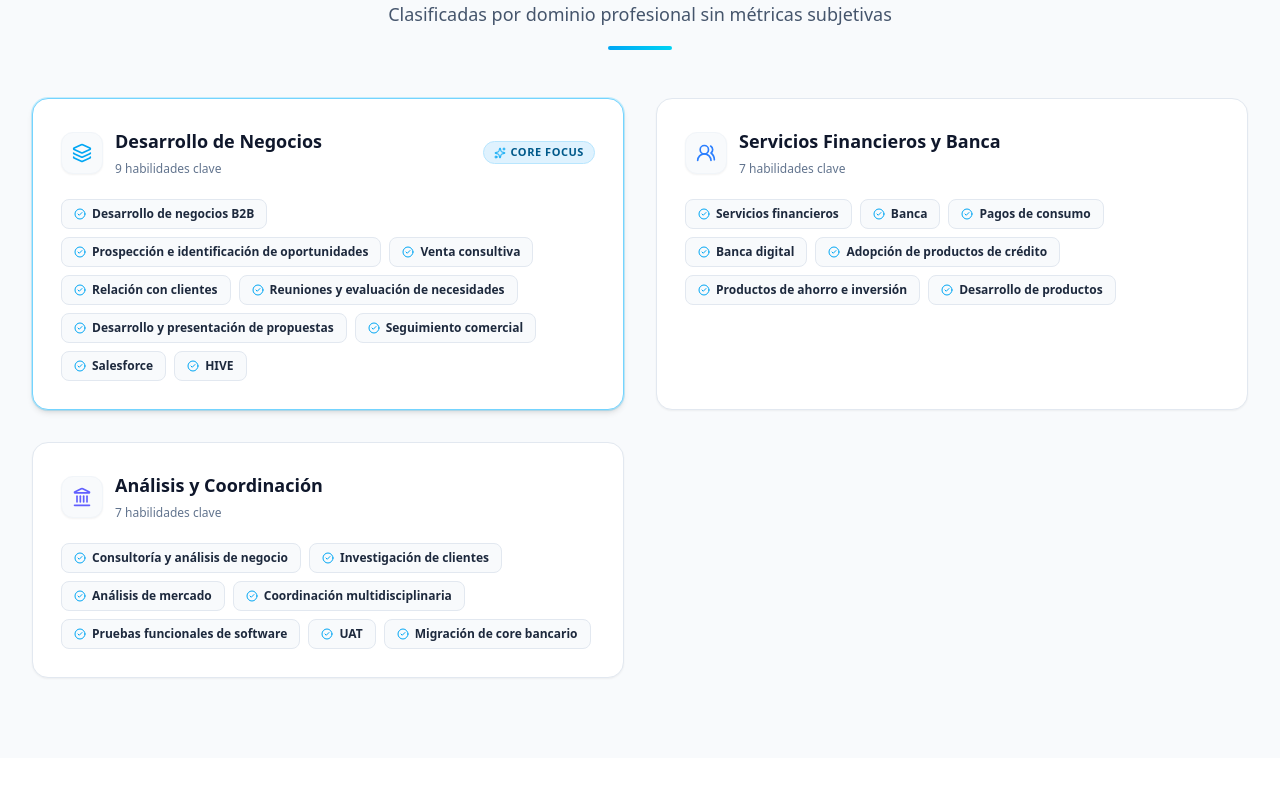
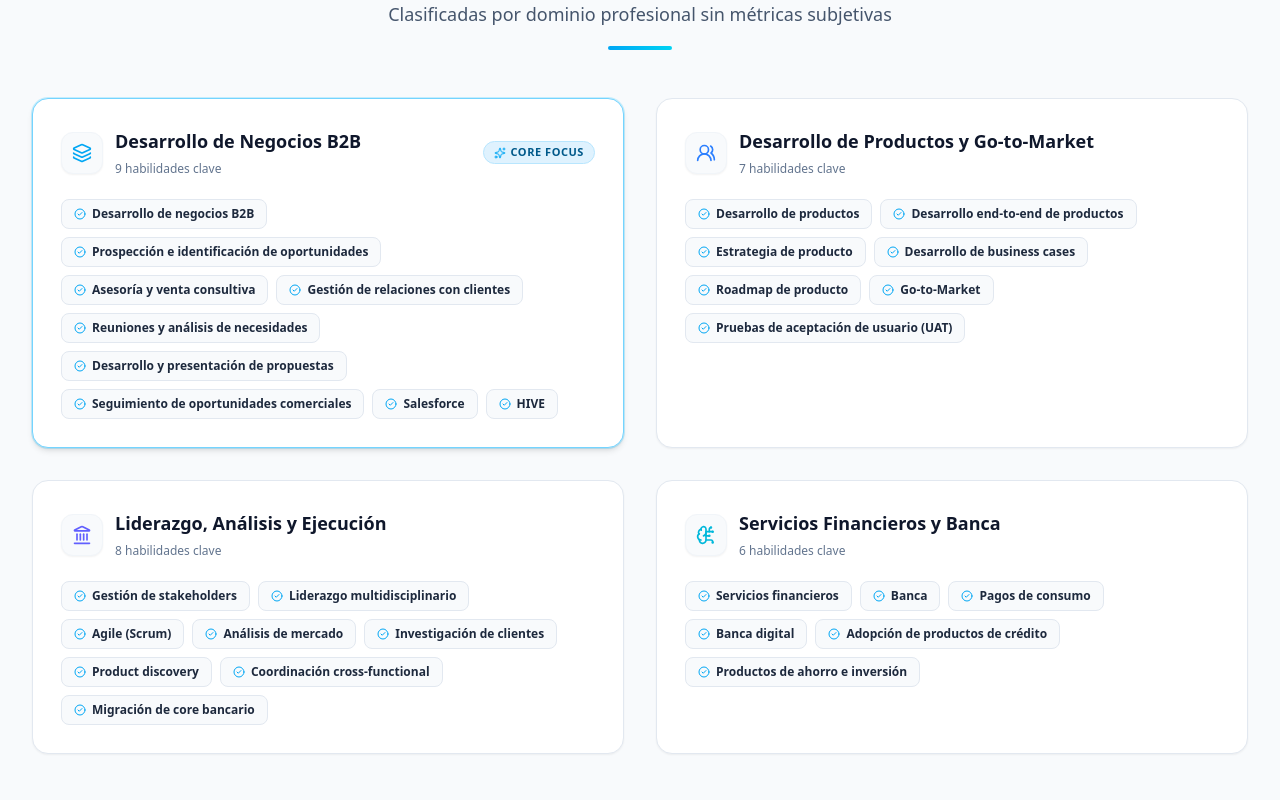
Before and after one commit to gerardopedroza/CVGerardo, a Next.js app: page / in a window 1280 px wide. Shown: the part 7600-8400 px from the top of the page. Built offline with nearby package versions, Linux system fonts and the light colour scheme.

Commit message:
Align skills with updated CV

```diff
--- a/src/data/cvData.ts
+++ b/src/data/cvData.ts
@@ -474,18 +474,43 @@ export const cvData = {
     ],
     skillGroups: [
     {
-        "category": "Desarrollo de Negocios",
+        "category": "Desarrollo de Negocios B2B",
         "highlight": true,
         "skills": [
             "Desarrollo de negocios B2B",
             "Prospección e identificación de oportunidades",
-            "Venta consultiva",
-            "Relación con clientes",
-            "Reuniones y evaluación de necesidades",
+            "Asesoría y venta consultiva",
+            "Gestión de relaciones con clientes",
+            "Reuniones y análisis de necesidades",
             "Desarrollo y presentación de propuestas",
-            "Seguimiento comercial",
+            "Seguimiento de oportunidades comerciales",
             "Salesforce",
             "HIVE"
+        ]
+    },
+    {
+        "category": "Desarrollo de Productos y Go-to-Market",
+        "skills": [
+            "Desarrollo de productos",
+            "Desarrollo end-to-end de productos",
+            "Estrategia de producto",
+            "Desarrollo de business cases",
+            "Roadmap de producto",
+            "Go-to-Market",
+            "Pruebas de aceptación de usuario (UAT)"
+        ]
+    },
+    {
+        "category": "Liderazgo, Análisis y Ejecución",
+        "skills": [
+            "Gestión de stakeholders",
+            "Liderazgo multidisciplinario",
+            "Agile (Scrum)",
+            "Análisis de mercado",
+            "Investigación de clientes",
+            "Product discovery",
+            "Coordinación cross-functional",
+            "Migración de core bancario"
         ]
     },
     {
@@ -496,20 +521,7 @@ export const cvData = {
             "Pagos de consumo",
             "Banca digital",
             "Adopción de productos de crédito",
-            "Productos de ahorro e inversión",
-            "Desarrollo de productos"
-        ]
-    },
-    {
-        "category": "Análisis y Coordinación",
-        "skills": [
-            "Consultoría y análisis de negocio",
-            "Investigación de clientes",
-            "Análisis de mercado",
-            "Coordinación multidisciplinaria",
-            "Pruebas funcionales de software",
-            "UAT",
-            "Migración de core bancario"
+            "Productos de ahorro e inversión"
         ]
     }
 ],
@@ -1048,7 +1060,7 @@ export const cvData = {
     ],
     skillGroups: [
     {
-        "category": "Business Development",
+        "category": "B2B Business Development",
         "highlight": true,
         "skills": [
             "B2B Business Development",
@@ -1057,9 +1069,34 @@ export const cvData = {
             "Client Relationship Management",
             "Client Meetings & Needs Assessment",
             "Proposal Development & Presentation",
-            "Commercial Follow-up",
+            "Commercial Opportunity Follow-up",
             "Salesforce",
             "HIVE"
+        ]
+    },
+    {
+        "category": "Product Development & Go-to-Market",
+        "skills": [
+            "Product Development",
+            "End-to-End Product Development",
+            "Product Strategy",
+            "Business Case Development",
+            "Product Roadmap",
+            "Go-to-Market",
+            "User Acceptance Testing (UAT)"
+        ]
+    },
+    {
+        "category": "Leadership, Analysis & Execution",
+        "skills": [
+            "Stakeholder Management",
+            "Cross-functional Leadership",
+            "Agile (Scrum)",
+            "Market Analysis",
+            "Customer Research",
+            "Product Discovery",
+            "Cross-functional Coordination",
+            "Core Banking Migration"
         ]
     },
     {
@@ -1070,20 +1107,7 @@ export const cvData = {
             "Consumer Payments",
             "Digital Banking",
             "Credit Product Adoption",
-            "Savings & Investment Products",
-            "Product Development"
-        ]
-    },
-    {
-        "category": "Analysis & Coordination",
-        "skills": [
-            "Consulting & Business Analysis",
-            "Customer Research",
-            "Market Analysis",
-            "Cross-functional Coordination",
-            "Functional Software Testing",
-            "UAT",
-            "Core Banking Migration"
+            "Savings & Investment Products"
         ]
     }
 ],
```
